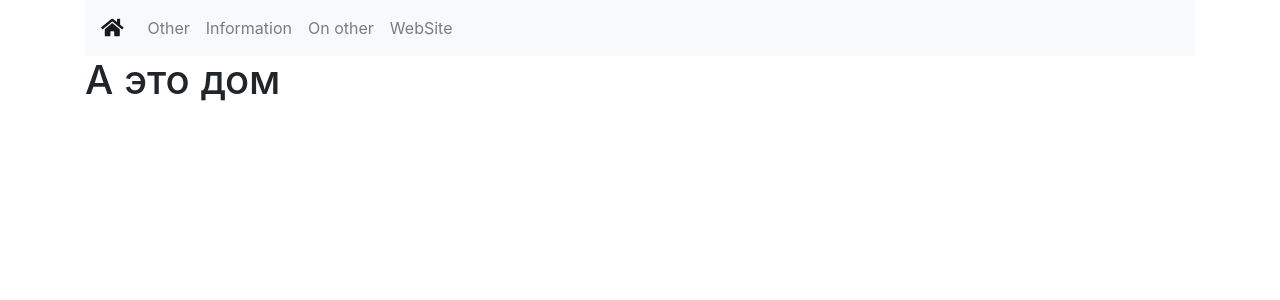
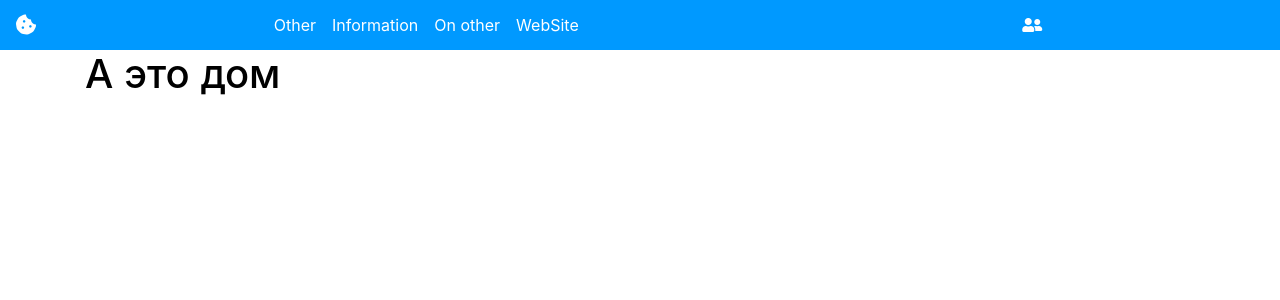
Before and after one commit to Neytllas/MakeDifferentHeader, a Jekyll site: the page built from index.html, in a window 1280 px wide. Shown: the top 300 px of the page. Built offline with Jekyll 4.4.1, drawn with Linux system fonts in a browser that asks for light colours.

Commit message:
finish up

```diff
--- a/_layouts/default.html
+++ b/_layouts/default.html
@@ -7,33 +7,39 @@
 
     <link rel="stylesheet" href="https://cdnjs.cloudflare.com/ajax/libs/font-awesome/5.15.1/css/all.min.css" />
     <link rel="stylesheet" href="https://cdn.jsdelivr.net/npm/bootstrap@4.6.0/dist/css/bootstrap.min.css" integrity="sha384-B0vP5xmATw1+K9KRQjQERJvTumQW0nPEzvF6L/Z6nronJ3oUOFUFpCjEUQouq2+l" crossorigin="anonymous">
+    <link rel="stylesheet" href="/assets/css/main.css" />
 </head>
 <body>
-  <div class="container">
-    <nav class="navbar navbar-expand-lg navbar-light bg-light">
-      <a class="navbar-brand" href="/"><i class="fas fa-home"></i></a>
+
+    <nav class="navbar navbar-expand-lg">
+      <a class="navbar-brand" href="/"><i class="fas fa-cookie-bite"></i></a>
       <button class="navbar-toggler" type="button" data-toggle="collapse" data-target="#navbarNav" aria-controls="navbarNav" aria-expanded="false" aria-label="Toggle navigation">
         <span class="navbar-toggler-icon"></span>
       </button>
       <div class="collapse navbar-collapse" id="navbarNav">
-        <ul class="navbar-nav">
-          <li class="nav-item">
+        <ul class="navbar-nav d-flex">
+          <li class="nav-item {% if page.url == '/other.html' %}active{% endif %}">
             <a class="nav-link" href="/other.html">Other</a>
           </li>
-          <li class="nav-item">
+          <li class="nav-item {% if page.url == '/information.html' %}active{% endif %}">
             <a class="nav-link" href="/information.html">Information</a>
           </li>
-          <li class="nav-item">
+          <li class="nav-item {% if page.url == '/onOther.html' %}active{% endif %}">
             <a class="nav-link" href="/onOther.html">On other</a>
           </li>
-          <li class="nav-item">
+          <li class="nav-item {% if page.url == '/WebSite.html' %}active{% endif %}">
             <a class="nav-link" href="/WebSite.html">WebSite</a>
+          </li>
+        </ul>
+        <ul class="navbar-nav d-flex">
+          <li class="nav-item navbar-nav d-flex">
+              <a class="nav-link" href=""><i class="fas fa-user-friends"></i></i></a>
           </li>
         </ul>
       </div>
     </nav>
 
-
+  <div class="container">
   {{content}}
   </div>
 
--- a/_sass/main.scss
+++ b/_sass/main.scss
@@ -7,3 +7,58 @@ body {
   color: $bodyColor;
   font-family: $bodyFont;
 }
+
+.navbar
+{
+  background-color: #0099ff;
+  position: relative;
+  height: 50px;
+
+  .navbar-collapse
+  {
+    height: 100%;
+    justify-content: space-around;
+  }
+
+  .navbar-brand
+  {
+    color: white;
+    justify-content: end;
+
+  }
+
+    .navbar-nav
+    {
+      .nav-item
+      {
+        align-items: center;
+        position: relative;
+
+        &.active::after
+        {
+          position: absolute;
+          bottom: 0px;
+          left: 4px;
+          right: 4px;
+          height: 4px;
+          background-color: #FFCB06;
+          border-top-left-radius: 1px;
+          border-top-right-radius: 1px;
+        }
+      }
+
+      .nav-link
+        {
+          border: 0;
+          margin: 0;
+          font-size: 100.01%;
+          font: inherit;
+          color: white;
+
+          &:hover
+          {
+            text-decoration: underline;
+          }
+        }
+    }
+}
```
